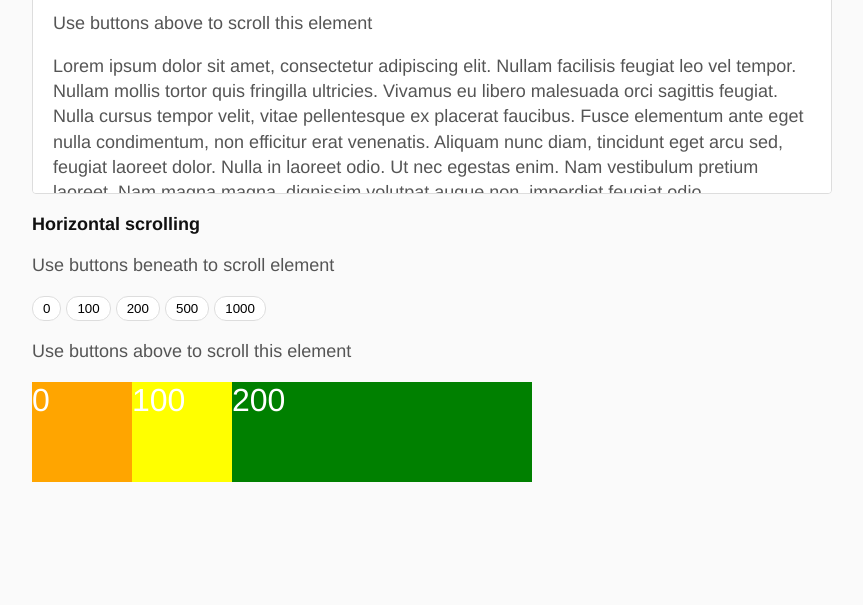
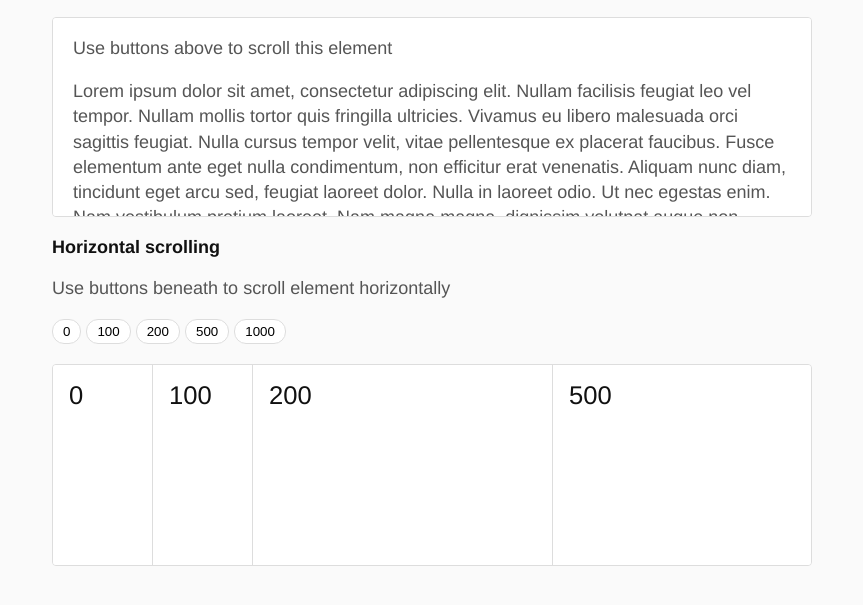
Before and after one commit to Stanko/animated-scroll-to, a website: page index.html in a window 1280 px wide. Shown: the part 838-1443 px from the top of the page, without its empty margins (208-1071 px from the left). Drawn offline with Linux system fonts and the light colour scheme.

Commit message:
v1.2.0 - Added 'horizontal' option

```diff
--- a/index.html
+++ b/index.html
@@ -12,6 +12,10 @@
       font-family: 'Helvetica Neue', Helvetica, Arial, sans-serif;
       color: #111;
       font-size: 18px;
+    }
+
+    * {
+      box-sizing: border-box;
     }
 
     h1,
@@ -80,10 +84,11 @@
       line-height: 1500px;
       font-size: 100px;
       text-align: center;
-      background: #234;
-      background: -webkit-linear-gradient(top,  #fff 0%, #ddd 100%);
-      background:    -moz-linear-gradient(top,  #fff 0%, #ddd 100%);
-      background:         linear-gradient(to bottom,  #fff 0%, #ddd 100%);
+      border-top: 1px solid #ddd;
+    }
+
+    .Page--withText:nth-child(odd) {
+      background: #fff;
     }
 
     .Page--withElement {
@@ -112,36 +117,30 @@
     }
 
     .HorizontalDemo {
-      width: 500px;
+      width: 100%;
       overflow-x: scroll;
+      border-radius: 4px;
+      margin: 20px 0;
+      border: 1px solid #ddd;
     }
 
-    .HorizontalDemo--content {
-      width: 1500px;
+    .HorizontalDemo-content {
+      width: 2000px;
+      height: 200px;
     }
 
     .HorizontalElement {
-      background-color: red;
       float: left;
-      height: 100px;
+      height: 100%;
       display: block;
-      font-size: 2rem;
-      color: white;
+      font-size: 1.6rem;
+      padding: 1rem;
+      border-right: 1px solid #ddd;
+      background-color: #fff;
     }
-    .HorizontalElement:nth-child(1) {
-      background-color: orange;
-    }
-    .HorizontalElement:nth-child(2) {
-      background-color: yellow;
-    }
-    .HorizontalElement:nth-child(3) {
-      background-color: green;
-    }
-    .HorizontalElement:nth-child(4) {
-      background-color: blue;
-    }
-    .HorizontalElement:nth-child(5) {
-      background-color: purple;
+
+    .HorizontalElement:last-child {
+      border: 0;
     }
 
     pre {
@@ -291,7 +290,7 @@
       </div>
 
       <b>Horizontal scrolling</b>
-      <p>Use buttons beneath to scroll element</p>
+      <p>Use buttons beneath to scroll element horizontally</p>
 
       <button onclick="animateScrollTo(0, { element: document.querySelector('.HorizontalDemo'), horizontal: true })">0</button>
       <button onclick="animateScrollTo(100, { element: document.querySelector('.HorizontalDemo'), horizontal: true })">100</button>
@@ -299,14 +298,13 @@
       <button onclick="animateScrollTo(500, { element: document.querySelector('.HorizontalDemo'), horizontal: true })">500</button>
       <button onclick="animateScrollTo(1000, { element: document.querySelector('.HorizontalDemo'), horizontal: true })">1000</button>
 
-      <div class="HorizontalDemo">
-        <p>Use buttons above to scroll this element</p>
-        <div class="HorizontalDemo--content">
+       <div class="HorizontalDemo">
+        <div class="HorizontalDemo-content">
           <div class="HorizontalElement" style="width: 100px;">0</div>
           <div class="HorizontalElement" style="width: 100px;">100</div>
           <div class="HorizontalElement" style="width: 300px;">200</div>
           <div class="HorizontalElement" style="width: 500px;">500</div>
-          <div class="HorizontalElement" style="width: 500px;">1000</div>
+          <div class="HorizontalElement" style="width: 1000px;">1000</div>
         </div>
       </div>
     </div>
--- a/package.json
+++ b/package.json
@@ -1,6 +1,6 @@
 {
   "name": "animated-scroll-to",
-  "version": "1.1.11",
+  "version": "1.2.0",
   "description": "Simple, plain JavaScript animated window scroll",
   "main": "animated-scroll-to.js",
   "scripts": {
```
Also changed, not shown: CHANGELOG.md (added), 1 other file.
